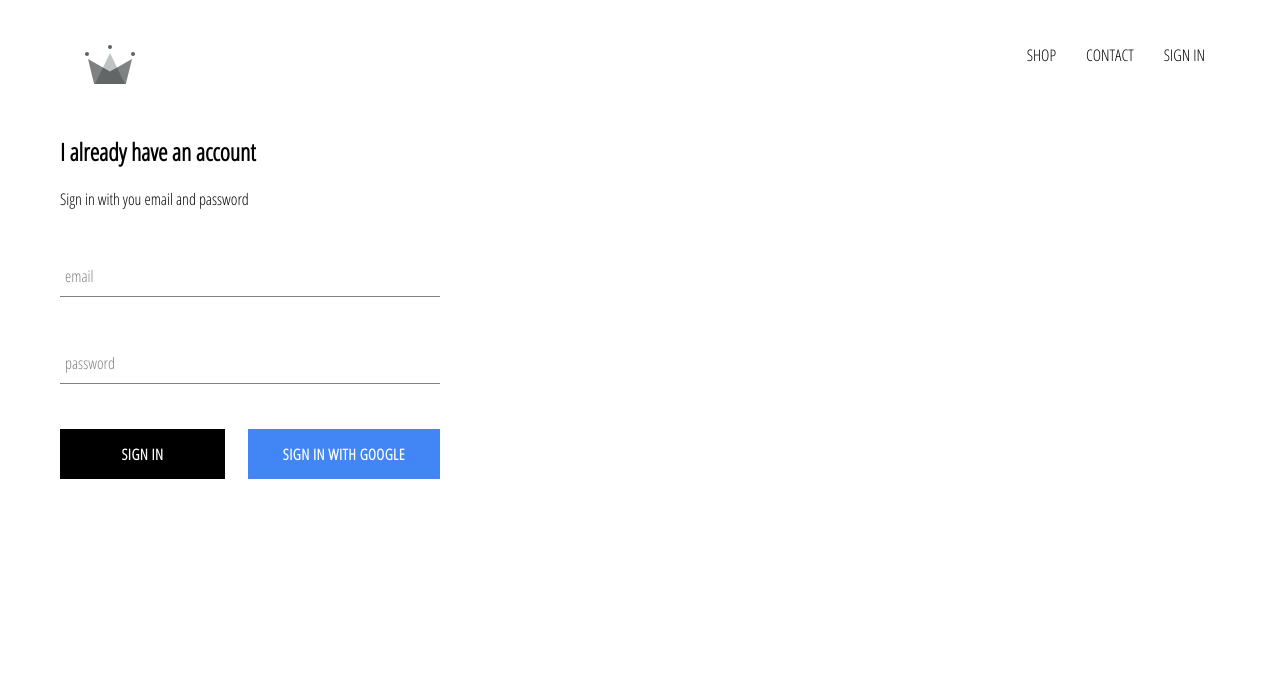
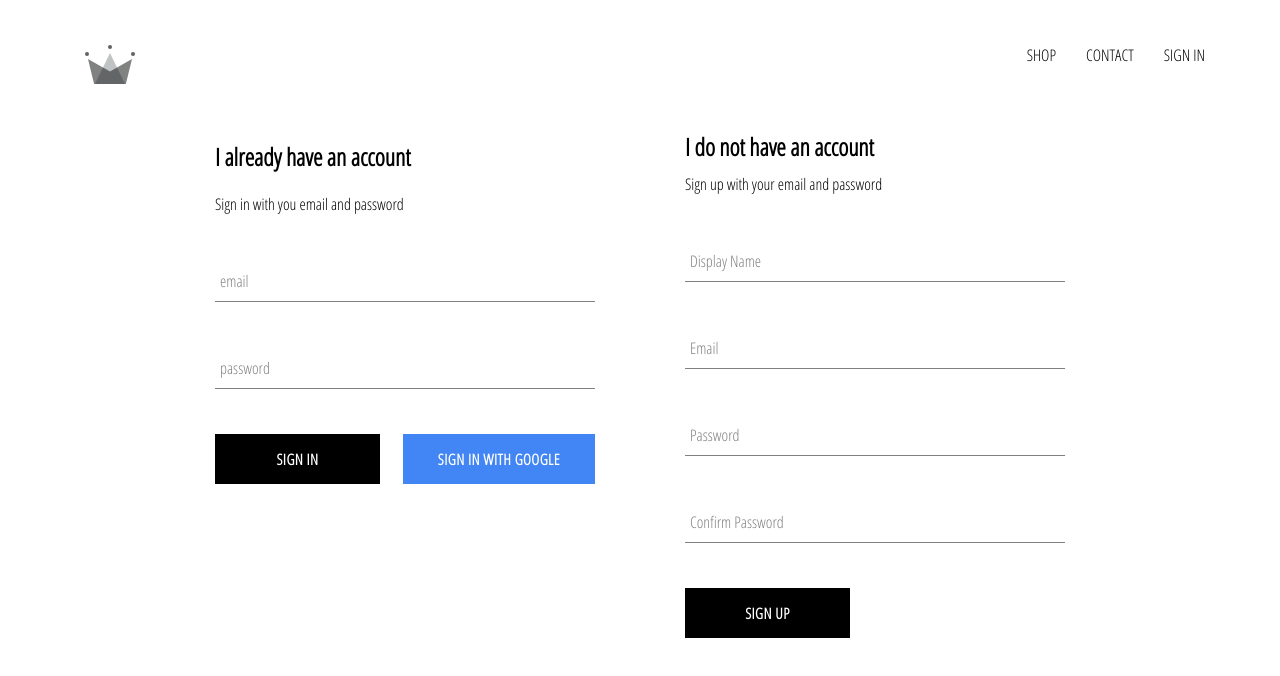
Before and after one commit to wenyl3/CrwnClothing, a React (Create React App) app: page /signin in a window 1280 px wide. Shown: the top 676 px of the page. Built offline with nearby package versions, Linux system fonts and the light colour scheme; no server answers.

Commit message:
Store authenticated users into firebase

```diff
--- a/src/App.js
+++ b/src/App.js
@@ -5,7 +5,7 @@
 import ShopPage from './pages/shop/shop.component';
 import Header from './components/header/header.component';
 import SignInANdSignUpPage from './pages/sign-in-and-sign-up/sign-in-and-sign-up.component';
-import { auth } from './firebase/firebase.utils';
+import { auth, createUserProfileDocument } from './firebase/firebase.utils';
 
 class App extends React.Component {
   unsubscribeFromAuth = null;
@@ -19,9 +19,27 @@
   }
 
   componentDidMount() {
-    this.unsubscribeFromAuth = auth.onAuthStateChanged(user => {
-      this.setState({currentUser: user});
-    })
+    this.unsubscribeFromAuth = auth.onAuthStateChanged(async userAuth => {
+      console.log(userAuth);
+
+      if (userAuth) {
+        const userRef = await createUserProfileDocument(userAuth);
+
+        userRef.onSnapshot(snapshot => {
+          this.setState({
+            currentUser: {
+              id: snapshot.id,
+              ...snapshot.data()
+            }
+          }, () => {
+            console.log(this.state);
+          });
+
+        });
+      } else {
+        this.setState({currentUser: userAuth});
+      }
+    });
   }
 
   componentWillUnmount() {
--- a/src/components/header/header.component.jsx
+++ b/src/components/header/header.component.jsx
@@ -13,7 +13,7 @@
             <Link className='option' to='/shop'>
                 SHOP
             </Link>
-            <Link className='option' to='/shop'>
+            <Link className='option' to='/contact'>
                 CONTACT
             </Link>
             {
--- /dev/null
+++ b/src/components/sign-up/sign-up.component.jsx
@@ -0,0 +1,96 @@
+import React from 'react';
+import './sign-up.styles.scss';
+import FormInput from '../form-input/form-input.component';
+import CustomButton from '../custom-button/custom-button.component';
+import { auth, createUserProfileDocument } from '../../firebase/firebase.utils';
+
+class SignUp extends React.Component {
+    constructor() {
+        super();
+
+        this.state = {
+            displayName: '',
+            email: '',
+            password: '',
+            confirmPassword: ''
+        }
+    }
+
+    handleSubmit = async event => {
+        event.preventDefault();
+
+        const { displayName, email, password, confirmPassword } = this.state;
+
+        if (password !== confirmPassword) {
+            alert("Passwords don't match!");
+            return;
+        }
+
+        try {
+            const { user } = await auth.createUserWithEmailAndPassword(email, password);
+
+            await createUserProfileDocument(user, { displayName });
+
+            this.setState({
+                displayName: '',
+                email: '',
+                password: '',
+                confirmPassword: ''
+            });
+        } catch(error) {
+            console.error(error);
+        }
+    }
+
+    handleChange = event => {
+        const { name, value } = event.target;
+
+        this.setState({[name]: value});
+    }
+
+    render() {
+        const { displayName, email, password, confirmPassword } = this.state;
+        return(
+            <div className='sign-up'>
+                <h2 className='title'>I do not have an account</h2>
+                <span>Sign up with your email and password</span>
+                <form className='sign-up-form' onSubmit={this.handleSubmit}>
+                    <FormInput
+                    type='text'
+                    name='displayName'
+                    value={displayName}
+                    onChange={this.handleChange}
+                    label='Display Name'
+                    required />
+                    <FormInput
+                    type='email'
+                    name='email'
+                    value={email}
+                    onChange={this.handleChange}
+                    label='Email'
+                    required />
+                    <FormInput
+                    type='password'
+                    name='password'
+                    value={password}
+                    onChange={this.handleChange}
+                    label='Password'
+                    required />
+                    <FormInput
+                    type='password'
+                    name='confirmPassword'
+                    value={confirmPassword}
+                    onChange={this.handleChange}
+                    label='Confirm Password'
+                    required />
+
+                    <CustomButton type='submit'>
+                        SIGN UP
+                    </CustomButton>
+                </form>
+            </div>
+        )
+    }
+}
+
+export default SignUp;
--- /dev/null
+++ b/src/components/sign-up/sign-up.styles.scss
@@ -0,0 +1,9 @@
+.sign-up {
+    display: flex;
+    flex-direction: column;
+    width: 380px;
+
+    .title {
+        margin: 10px 0;
+    }
+}
--- a/src/firebase/firebase.utils.js
+++ b/src/firebase/firebase.utils.js
@@ -12,6 +12,34 @@
     measurementId: "G-QZ5RMXN4RQ"
 };
 
+export const createUserProfileDocument = async (userAuth, additionalData) => {
+    if(!userAuth) {
+        return;
+    }
+
+    const userRef = firestore.doc(`users/${userAuth.uid}`);
+    const snapshot = await userRef.get();
+    console.log(snapshot);
+
+    if(!snapshot.exists) {
+        const { displayName, email } = userAuth;
+        const createdAt = new Date();
+
+        try{
+            await userRef.set({
+                displayName,
+                email,
+                createdAt,
+                ...additionalData
+            })
+        } catch(error){
+            console.log('Error creating user', error.message);
+        }
+    }
+
+    return userRef;
+}
+
 if (firebase.apps.length === 0) {
     firebase.initializeApp(firebaseConfig);
 }
--- a/src/pages/sign-in-and-sign-up/sign-in-and-sign-up.component.jsx
+++ b/src/pages/sign-in-and-sign-up/sign-in-and-sign-up.component.jsx
@@ -1,10 +1,12 @@
 import React from 'react';
 import './sign-in-and-sign-up.styles.scss';
 import SignIn from '../../components/sign-in/sign-in.component';
+import SignUp from '../../components/sign-up/sign-up.component';
 
 const SignInANdSignUpPage = () => (
     <div className='sign-in-and-sign-up'>
         <SignIn />
+        <SignUp />
     </div>
 );
 
--- a/src/pages/sign-in-and-sign-up/sign-in-and-sign-up.styles.scss
+++ b/src/pages/sign-in-and-sign-up/sign-in-and-sign-up.styles.scss
@@ -0,0 +1,6 @@
+.sign-in-and-sign-up {
+    width: 850px;
+    display: flex;
+    justify-content: space-between;
+    margin: 30px auto;
+}
```
